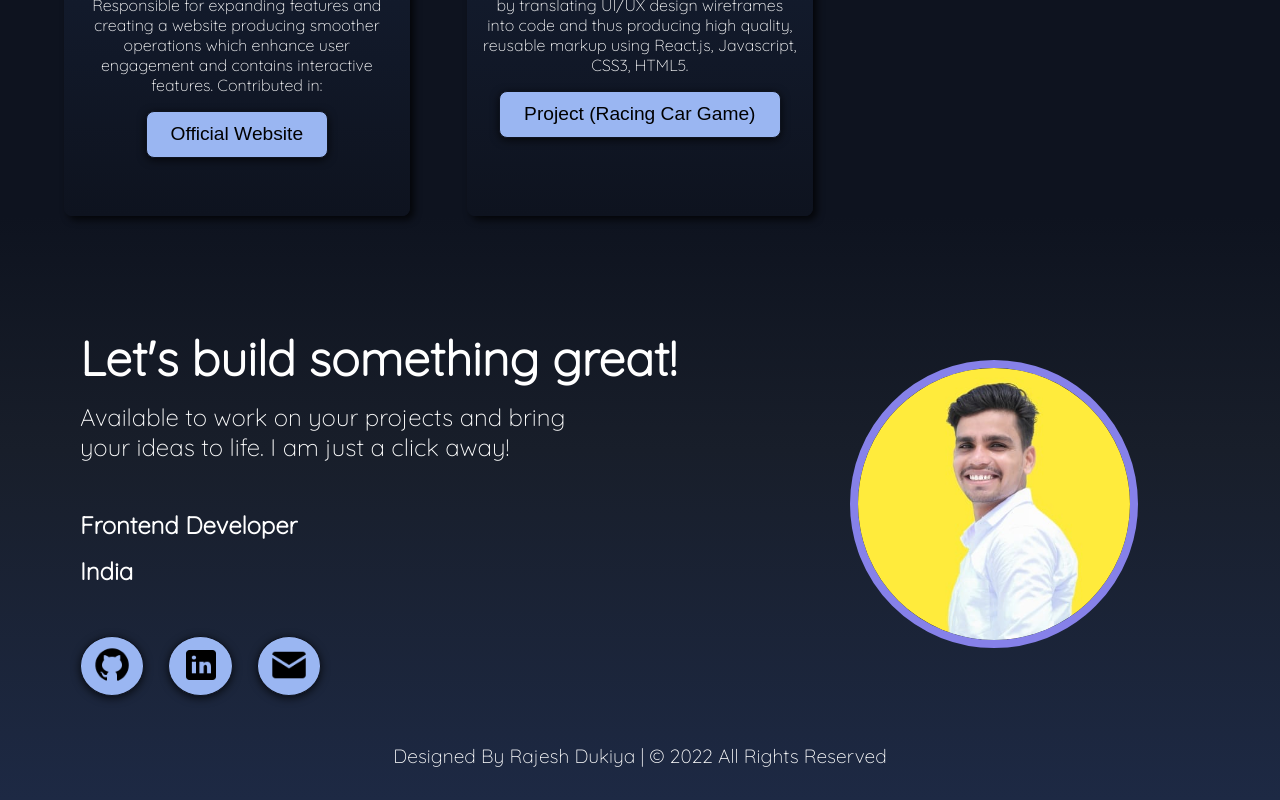
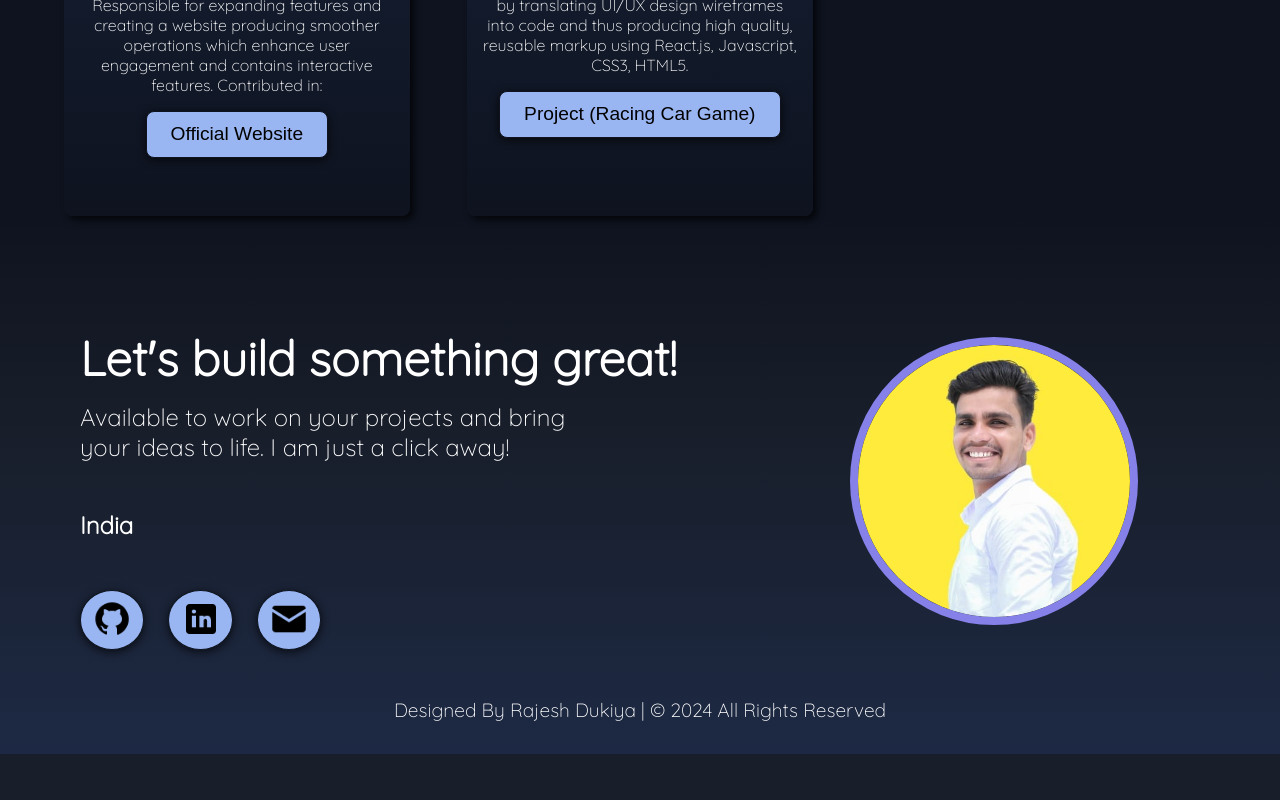
Before and after one commit to Rajeshdukiya/Rajesh-portfolio, a React (Create React App) app: page / in a window 1280 px wide. Shown: the part 4812-5612 px from the top of the page. After the commit the page ends 5566 px from the top, so only its background shows below. Built offline with nearby package versions, Linux system fonts and the light colour scheme.

Commit message:
inisital_1

```diff
--- a/src/components/Contact/Contact.js
+++ b/src/components/Contact/Contact.js
@@ -65,13 +65,13 @@ const Contact = () => {
                 <div>
                     <h1 className={styles.heading}>Let's build something great!</h1>
                     <p style={{ fontWeight: !modeCtx.mode ? 'bold' : 'normal' }}>Available to work on your projects and bring your ideas to life. I am just a click away!</p>
-                    <h2>Frontend Developer</h2>
+                    <h2></h2>
                     <h2>India</h2>
                     <IconButtons grey />
                 </div>
                 <img src={myimg} className={styles.img} alt='Vanshita Dev' />
             </div>
-            <footer><p style={{ fontWeight: !modeCtx.mode ? 'bold' : 'normal' }}>Designed By Rajesh Dukiya | &#169; 2022 All Rights Reserved</p></footer>
+            <footer><p style={{ fontWeight: !modeCtx.mode ? 'bold' : 'normal' }}>Designed By Rajesh Dukiya | &#169; 2024 All Rights Reserved</p></footer>
         </div>
     );
 
```
